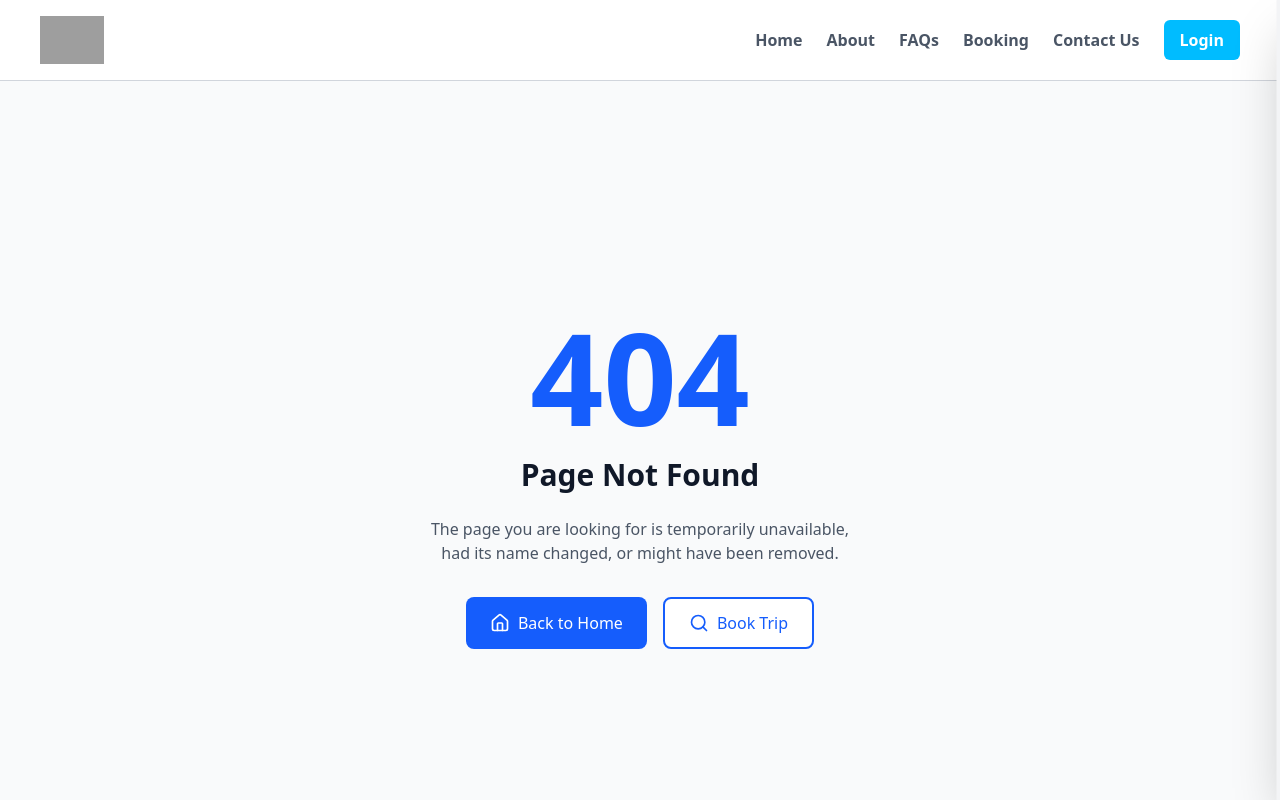
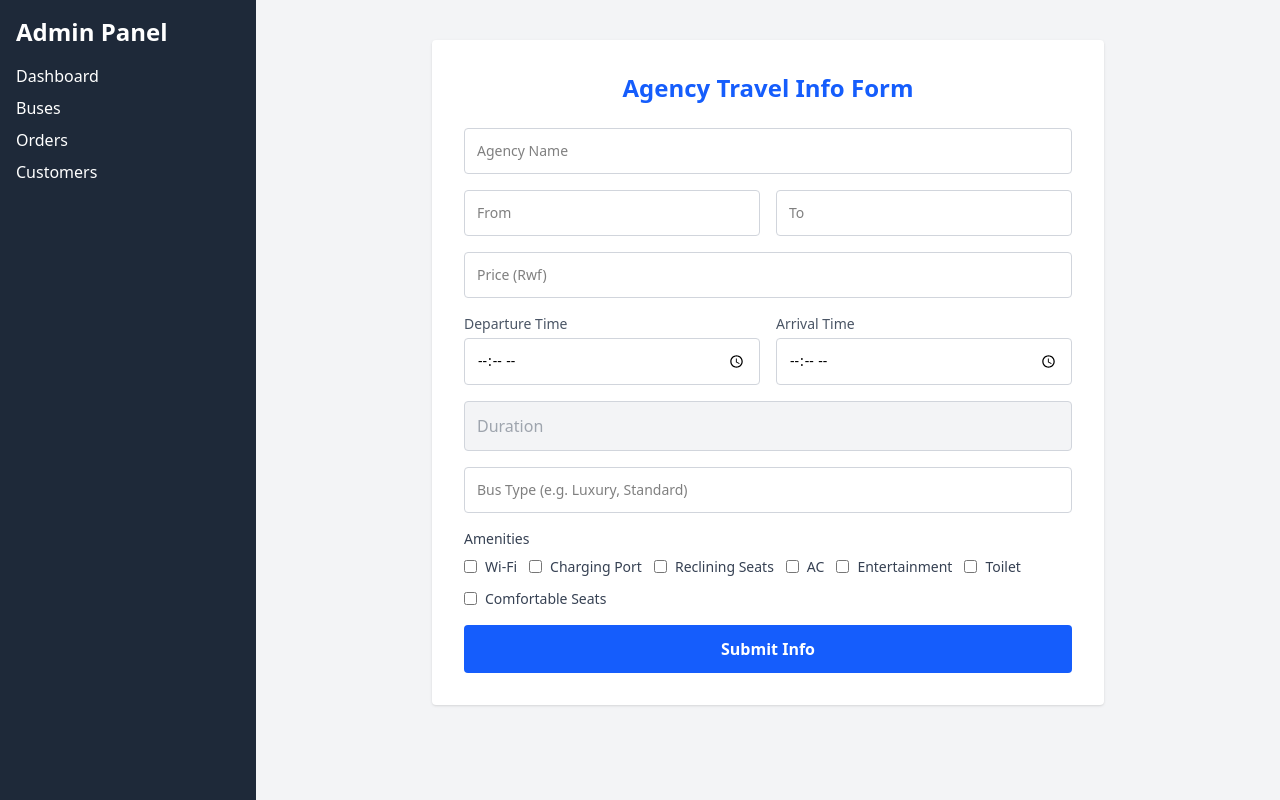
Before and after one commit to Shema-arsene/Bus-bookin-system, a React (Vite) app: page /admin/buses/new in a window 1280 px wide. Shown: the top 800 px of the page. Built offline with nearby package versions, Linux system fonts and the light colour scheme; grey boxes are pictures that could not be loaded.

Commit message:
Add mockup admin dashboard

```diff
--- a/src/App.jsx
+++ b/src/App.jsx
@@ -12,6 +12,13 @@ import NotFoundPage from "./pages/NotFoundPage"
 
 import AgencyForm from "./Pages/Admin/AgencyForm"
 import RequireAuth from "./components/RequireAuth" // Auth protection
+
+// Admin Routes
+import AdminRoute from "./components/AdminRoute"
+import AdminLayout from "./Layouts/AdminLayout"
+import AdminDashboardPage from "./Pages/Admin/AdminDashboardPage"
+import AdminBusesPage from "./Pages/Admin/AdminBusesPage"
+import AdminBusFormPage from "./Pages/Admin/AdminBusFormPage"
 
 function App() {
   return (
@@ -32,10 +39,20 @@ function App() {
           <Route element={<RequireAuth />}>
             <Route path="/agency-form" element={<AgencyForm />} />
           </Route>
+        </Route>
 
-          {/* 404 Route */}
-          <Route path="*" element={<NotFoundPage />} />
+        {/* Admin Routes */}
+        <Route element={<AdminRoute />}>
+          <Route path="/admin" element={<AdminLayout />}>
+            <Route index element={<AdminDashboardPage />} />
+            <Route path="buses" element={<AdminBusesPage />} />
+            <Route path="buses/new" element={<AdminBusFormPage />} />
+            <Route path="buses/edit/:id" element={<AdminBusFormPage />} />
+          </Route>
         </Route>
+
+        {/* 404 Route */}
+        <Route path="*" element={<NotFoundPage />} />
       </Routes>
     </Router>
   )
--- /dev/null
+++ b/src/Layouts/AdminLayout.jsx
@@ -0,0 +1,30 @@
+import { Outlet, Link } from "react-router-dom"
+
+const AdminLayout = () => {
+  return (
+    <div className="min-h-screen flex">
+      <aside className="w-64 bg-gray-800 text-white p-4 space-y-4">
+        <h2 className="text-2xl font-bold">Admin Panel</h2>
+        <nav className="space-y-2">
+          <Link to="/admin" className="block hover:text-yellow-400">
+            Dashboard
+          </Link>
+          <Link to="/admin/buses" className="block hover:text-yellow-400">
+            Buses
+          </Link>
+          <Link to="/admin/orders" className="block hover:text-yellow-400">
+            Orders
+          </Link>
+          <Link to="/admin/customers" className="block hover:text-yellow-400">
+            Customers
+          </Link>
+        </nav>
+      </aside>
+      <main className="flex-1 bg-gray-100">
+        <Outlet />
+      </main>
+    </div>
+  )
+}
+
+export default AdminLayout
--- /dev/null
+++ b/src/Pages/Admin/AdminBusFormPage.jsx
@@ -0,0 +1,16 @@
+import { useParams } from "react-router-dom"
+import AgencyForm from "./AgencyForm"
+
+const AdminBusFormPage = () => {
+  const { id } = useParams()
+  const isEdit = Boolean(id)
+
+  return (
+    // <div className="p-6">
+    //   {isEdit ? "Edit Bus Information" : "Create New Bus"}
+    // </div>
+
+    <AgencyForm />
+  )
+}
+export default AdminBusFormPage
--- /dev/null
+++ b/src/Pages/Admin/AdminBusesPage.jsx
@@ -0,0 +1,8 @@
+const AdminBusesPage = () => {
+  return (
+    <div className="p-6">
+      List of all buses (You can connect this to backend later)
+    </div>
+  )
+}
+export default AdminBusesPage
--- /dev/null
+++ b/src/Pages/Admin/AdminDashboardPage.jsx
@@ -0,0 +1,4 @@
+const AdminDashboardPage = () => {
+  return <div className="p-6">Welcome to Admin Dashboard</div>
+}
+export default AdminDashboardPage
--- /dev/null
+++ b/src/components/AdminRoute.jsx
@@ -0,0 +1,13 @@
+import { Navigate, Outlet } from "react-router-dom"
+
+const isAdmin = () => {
+  // Replace with real auth logic
+  //   return localStorage.getItem("role") === "admin"
+  return true
+}
+
+const AdminRoute = () => {
+  return isAdmin() ? <Outlet /> : <Navigate to="/login" />
+}
+
+export default AdminRoute
```
